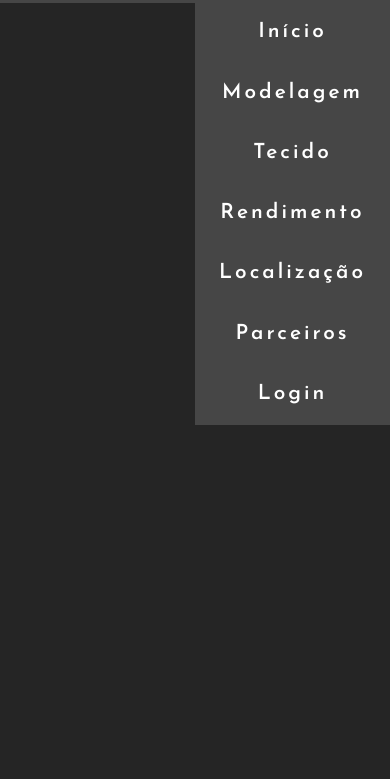
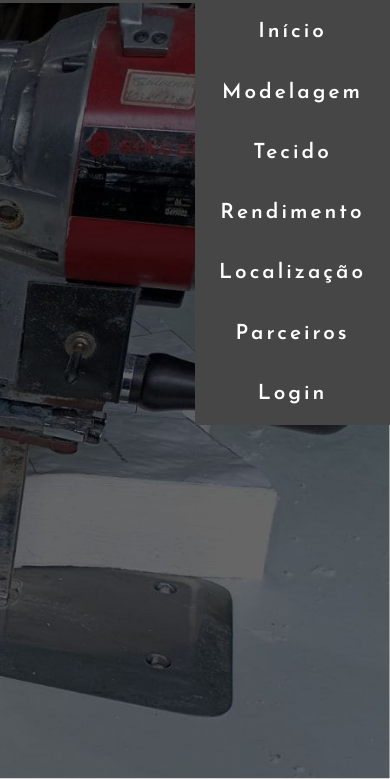
Before and after one commit to Guil3r/G3-Corte, a plain HTML site: page index.html in a window 390 px wide. Both pictures are taken after a click on the element 366 px from the left and 33 px from the top of the page. Shown: the part 65-844 px from the top of the page. Drawn offline with Linux system fonts and the light colour scheme.

Commit message:
add background

```diff
--- a/style.css
+++ b/style.css
@@ -6,7 +6,8 @@
 }
 
 body {
-    background-color: #252525;
+    background: #000000 url(./imagens/bg1.jpg) top right no-repeat  fixed;
+    background-size: cover;
     height: 92vh;
     width: 100vw;
     overflow-x: hidden;
@@ -92,7 +93,7 @@ nav {
     }
 
     .nav-list li a{
-        padding: 10px 10vw;
+        padding: 10px 7vw;
     }
 
     .mobile-menu {
```
Also changed, not shown: imagens/bg1.jpg (added).
